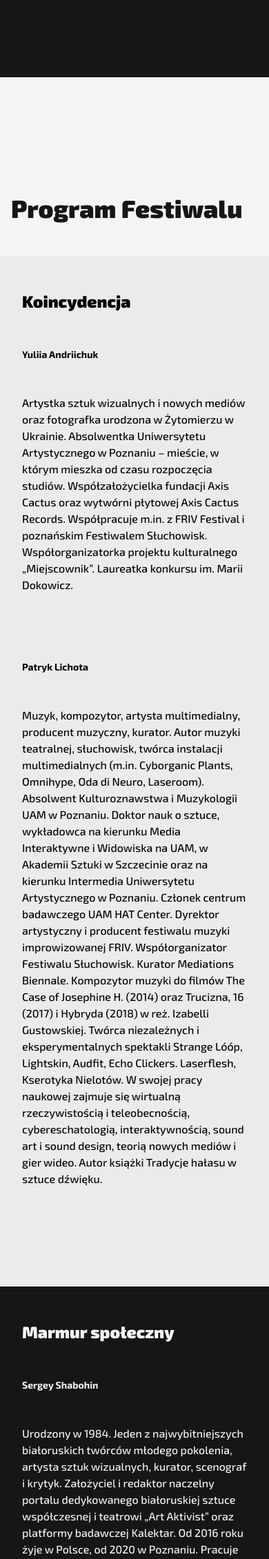
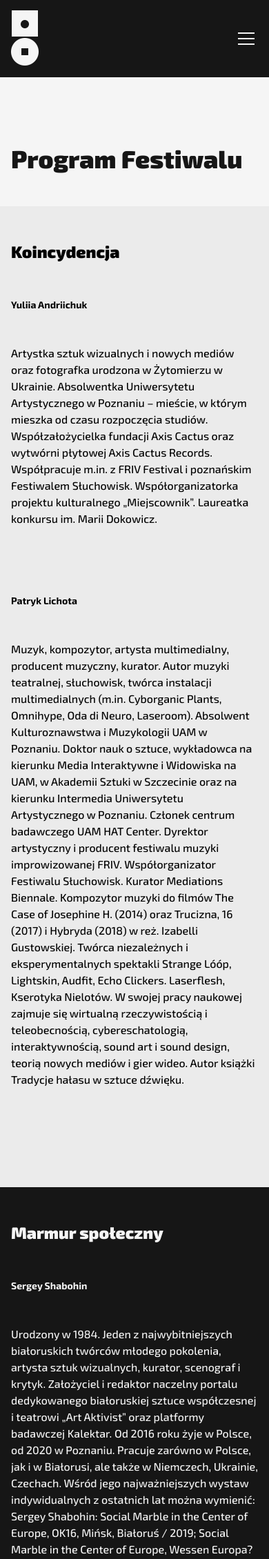
Before and after one commit to lt27037/teatr, a PHP site: page /bio.php in a window 390 px wide. Shown: the top 2260 px of the page at 69% size. Run offline with PHP 8.4, Linux system fonts and the light colour scheme.

Commit message:
another patches

```diff
--- a/styles/components/_logo.scss
+++ b/styles/components/_logo.scss
@@ -1,8 +1,5 @@
 .logo{
   width: 40px;
   height: 80px;
-  transition: fill .2s;
-  path{
-    transition: fill .4s ease;
-  }
+  transition: filter .4s;
 }
--- a/styles/components/_mainHeader.scss
+++ b/styles/components/_mainHeader.scss
@@ -167,27 +167,34 @@
 
 @media(max-width: 786px){
   .mainHeader{
-    // justify-content: stretch;
+    width: 100%;
+    min-width: initial;
     padding: 0 16px;
     .logo__wrapper{
       flex-grow: 1;
       z-index: 999;
     }
     .logo.menu--active{
-      path{
-        fill: $darkBgc-100;
-        z-index: 999;
-      }
+      filter: none;
+      z-index: 999;
     }
     .logo.menu--active.submenu--active{
       path{
-        fill: $lightBgc-100;
+        filter: invert(100%) brightness(105%);
         z-index: 999;
       }
     }
     &__wrapper{
+      width: 100%;
+      min-width: initial;
+      &::before{
+        display: none;
+      }
       .button{
         display: none;
+        &::after{
+          display: none;
+        }
       }
     }
     &__nav{
--- a/styles/homePage/homePage.scss
+++ b/styles/homePage/homePage.scss
@@ -255,7 +255,7 @@
         height: 100%;
         width: 172px;
         position: absolute;
-        left: 0;
+        left: -16px;
         top: 0;
         background-color: $mainYellow;
         z-index: 0;
@@ -270,7 +270,7 @@
       }
     }
     .newsSection{
-      padding: 48px 16px 36px 16px;
+      padding: 48px 0 36px 0;
       position: relative;
       &__header{
         position: initial;
--- a/styles/index.css
+++ b/styles/index.css
@@ -268,6 +268,8 @@
 
 @media (max-width: 786px) {
   .mainHeader {
+    width: 100%;
+    min-width: initial;
     padding: 0 16px;
   }
   .mainHeader .logo__wrapper {
@@ -276,15 +278,27 @@
             flex-grow: 1;
     z-index: 999;
   }
-  .mainHeader .logo.menu--active path {
-    fill: #161616;
+  .mainHeader .logo.menu--active {
+    -webkit-filter: none;
+            filter: none;
     z-index: 999;
   }
   .mainHeader .logo.menu--active.submenu--active path {
-    fill: #F5F5F5;
+    -webkit-filter: invert(100%) brightness(105%);
+            filter: invert(100%) brightness(105%);
     z-index: 999;
   }
+  .mainHeader__wrapper {
+    width: 100%;
+    min-width: initial;
+  }
+  .mainHeader__wrapper::before {
+    display: none;
+  }
   .mainHeader__wrapper .button {
+    display: none;
+  }
+  .mainHeader__wrapper .button::after {
     display: none;
   }
   .mainHeader__nav {
@@ -909,7 +923,7 @@
   }
   .container {
     max-width: initial;
-    padding: 48px 16px;
+    padding: 0 16px;
   }
 }
 
@@ -1127,17 +1141,12 @@
 }
 
 @media (max-width: 786px) {
-  .container {
-    padding: 72px 16px 150px 16px;
-    width: auto;
-    overflow-x: hidden;
-  }
-  .container__years {
+  .container .archive {
     overflow-x: scroll;
     padding: 16px 0;
     width: 100%;
   }
-  .container__years__item {
+  .container .archive__item {
     width: 200px;
     margin: 0 36px 0 0;
   }
@@ -1460,9 +1469,6 @@
 }
 
 @media (max-width: 786px) {
-  .container .bioSection {
-    padding: 48px 16px;
-  }
   .container .bioSection__element {
     -ms-grid-columns: 100%;
         grid-template-columns: 100%;
@@ -1647,9 +1653,6 @@
 }
 
 @media (max-width: 786px) {
-  .container {
-    padding: 72px 16px 48px 16px;
-  }
   .container .crew {
     -ms-grid-columns: 100%;
         grid-template-columns: 100%;
@@ -2141,9 +2144,6 @@
 }
 
 @media (max-width: 786px) {
-  .container {
-    padding: 96px 16px 48px 16px;
-  }
   .container .ideaSection {
     display: -ms-grid;
     display: grid;
@@ -2336,9 +2336,6 @@
 }
 
 @media (max-width: 786px) {
-  .container {
-    padding: 96px 16px;
-  }
   .container .news {
     display: -webkit-box;
     display: -ms-flexbox;
@@ -2456,10 +2453,6 @@
 }
 
 @media (max-width: 786px) {
-  .container {
-    padding: 72px 16px 0 16px;
-    overflow-x: hidden;
-  }
   .container .organizer {
     display: -webkit-box;
     display: -ms-flexbox;
--- a/styles/index.scss
+++ b/styles/index.scss
@@ -46,7 +46,7 @@
   }
   .container{
     max-width: initial;
-    padding: 48px 16px;
+    padding: 0 16px;
   }
 }
 
--- a/styles/pages/_archive.scss
+++ b/styles/pages/_archive.scss
@@ -46,10 +46,7 @@
 
 @media(max-width: 786px){
   .container{
-    padding: 72px 16px 150px 16px;
-    width: auto;
-    overflow-x: hidden;
-    &__years{
+    .archive{
       overflow-x: scroll;
       padding: 16px 0;
       width: 100%;
--- a/styles/pages/_bio.scss
+++ b/styles/pages/_bio.scss
@@ -60,7 +60,6 @@
 @media(max-width:786px){
   .container{
     .bioSection{
-      padding: 48px 16px;
       &__element{
         grid-template-columns: 100%;
         row-gap: 48px;
--- a/styles/pages/_crew.scss
+++ b/styles/pages/_crew.scss
@@ -43,9 +43,8 @@
   }
 }
 
-@media (max-width: 786px){
+@media(max-width: 786px){
   .container{
-    padding: 72px 16px 48px 16px;
     .crew{
       grid-template-columns: 100%;
       &__rightBar{
--- a/styles/pages/_idea.scss
+++ b/styles/pages/_idea.scss
@@ -49,7 +49,6 @@
 
 @media(max-width: 786px){
   .container{
-    padding: 96px 16px 48px 16px;
     .ideaSection{
       display: grid;
       grid-template-columns: 100%;
--- a/styles/pages/_news.scss
+++ b/styles/pages/_news.scss
@@ -42,7 +42,6 @@
 
 @media(max-width: 786px){
   .container{
-    padding: 96px 16px;
     .news{
       @include elementFlex(column, flex-start, flex-start);
       &__column{
--- a/styles/pages/_organizer.scss
+++ b/styles/pages/_organizer.scss
@@ -46,8 +46,6 @@
 
 @media(max-width: 786px){
   .container{
-    padding: 72px 16px 0 16px;
-    overflow-x: hidden;
     .organizer{
       @include elementFlex(column, flex-start, flex-start);
       &__list{
```
Also changed, not shown: styles/homePage/homePage.css (+19 -5 lines), styles/lightbox.css, 2 other files.
